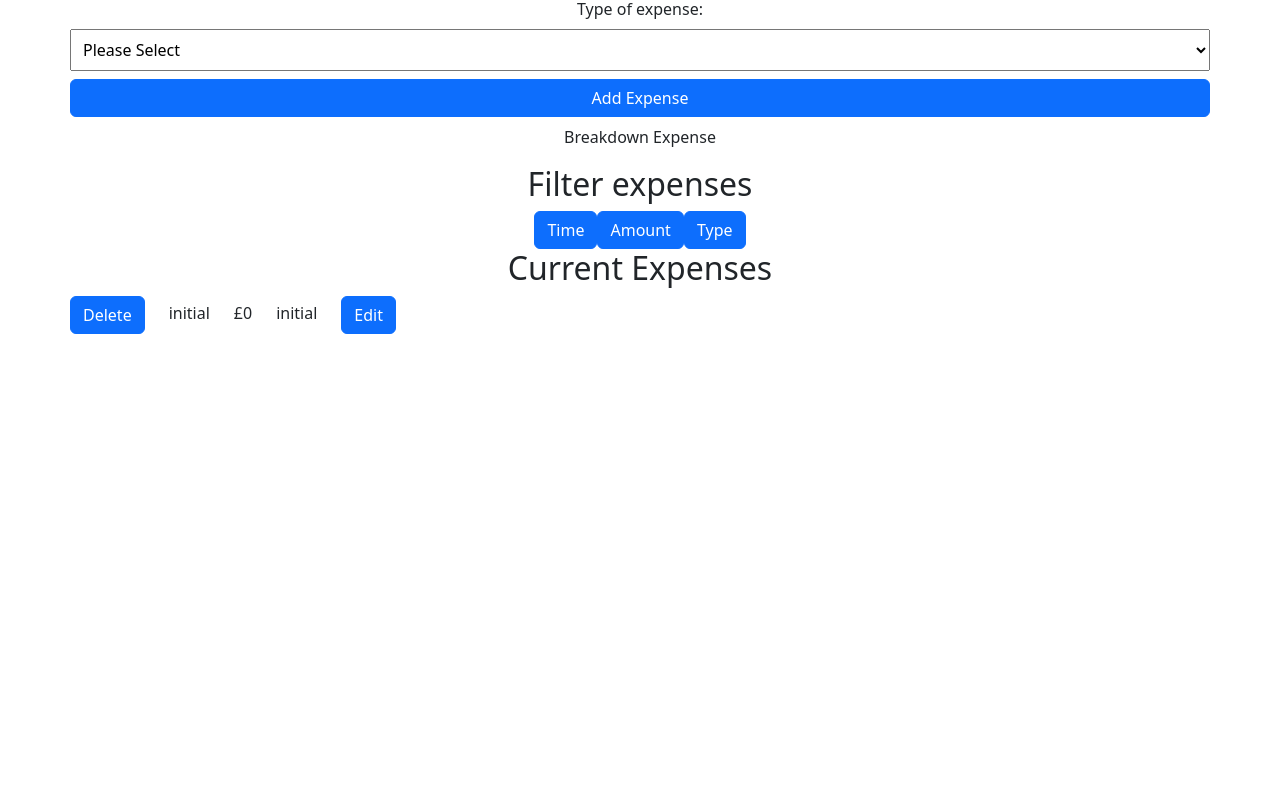
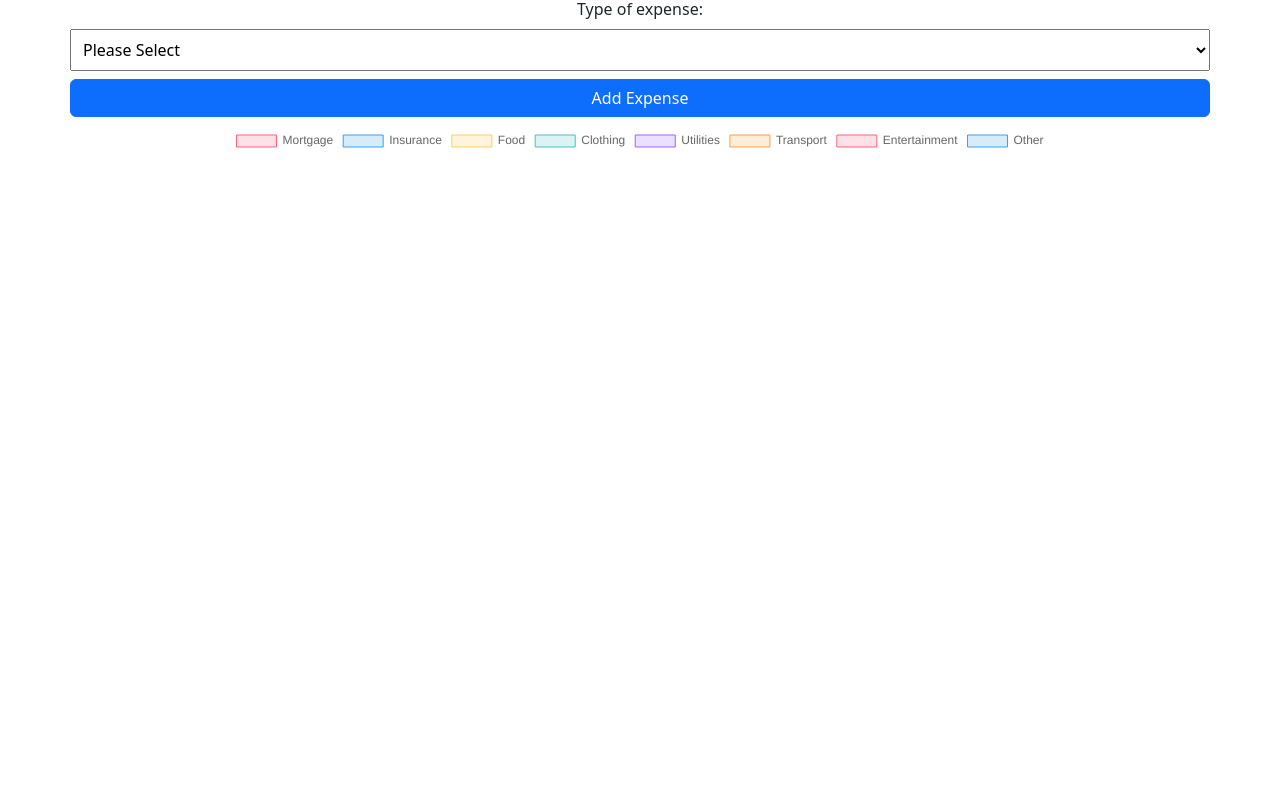
Before and after one commit to MoAnsir/Expense_Tracker, a React (Create React App) app: page / in a window 1280 px wide. Shown: the part 360-1160 px from the top of the page. Before the commit the page ends 800 px from the top, so only its background shows below. Built offline with nearby package versions, Linux system fonts and the light colour scheme.

Commit message:
added breakdown with pie chart

```diff
--- a/package.json
+++ b/package.json
@@ -7,6 +7,7 @@
     "@testing-library/react": "^13.3.0",
     "@testing-library/user-event": "^13.5.0",
     "bootstrap": "^5.2.0",
+    "chart.js": "^3.9.1",
     "cypress": "^10.4.0",
     "eslint-plugin-cypress": "^2.12.1",
     "lint-staged": "^13.0.3",
@@ -15,6 +16,7 @@
     "prettier": "^2.7.1",
     "react": "^18.2.0",
     "react-bootstrap": "^2.5.0",
+    "react-chartjs-2": "^4.3.1",
     "react-dom": "^18.2.0",
     "react-scripts": "5.0.1",
     "react-test-renderer": "^18.2.0",
--- a/src/App.js
+++ b/src/App.js
@@ -24,7 +24,7 @@ function App() {
             <h1 className="p-4">Expense tracker</h1>
             <Container>
                 <AddExpense setExpenses={setExpenses} expenses={expenses} />
-                <BreakdownExpense />
+                <BreakdownExpense expenses={expenses} />
                 <FilterExpense expenses={expenses} setExpenses={setExpenses} />
                 <ListExpense setExpenses={setExpenses} expenses={expenses} />
             </Container>
--- a/src/Comps/AddExpense.js
+++ b/src/Comps/AddExpense.js
@@ -1,4 +1,4 @@
-import { Row, Col, Button } from "react-bootstrap";
+import { Row, Button } from "react-bootstrap";
 import { useState } from "react";
 import { v4 as uuidv4 } from "uuid";
 
--- a/src/Comps/BreakdownExpense.js
+++ b/src/Comps/BreakdownExpense.js
@@ -1,11 +1,83 @@
-import { Row, Col, Button } from "react-bootstrap";
-import { useState } from "react";
+import { Row, Col } from "react-bootstrap";
+import { Chart as ChartJS, ArcElement, Tooltip, Legend } from "chart.js";
+import { Pie } from "react-chartjs-2";
 
-function BreakdownExpense({}) {
+function BreakdownExpense({ expenses }) {
+    const filterMortgageNum = expenses.filter(function (value) {
+        return value.type === "mortgage";
+    });
+    const filterInsuranceNum = expenses.filter(function (value) {
+        return value.type === "insurance";
+    });
+    const filterFoodNum = expenses.filter(function (value) {
+        return value.type === "food";
+    });
+    const filterClothingNum = expenses.filter(function (value) {
+        return value.type === "clothing";
+    });
+    const filterUtilitiesNum = expenses.filter(function (value) {
+        return value.type === "utilities";
+    });
+    const filterTransportNum = expenses.filter(function (value) {
+        return value.type === "transport";
+    });
+    const filterEntertainmentNum = expenses.filter(function (value) {
+        return value.type === "entertainment";
+    });
+    const filterOtherNum = expenses.filter(function (value) {
+        return value.type === "other";
+    });
+
+    ChartJS.register(ArcElement, Tooltip, Legend);
+    const data = {
+        labels: [
+            "Mortgage",
+            "Insurance",
+            "Food",
+            "Clothing",
+            "Utilities",
+            "Transport",
+            "Entertainment",
+            "Other",
+        ],
+        datasets: [
+            {
+                label: "# of Votes",
+                data: [
+                    filterMortgageNum.length,
+                    filterInsuranceNum.length,
+                    filterFoodNum.length,
+                    filterClothingNum.length,
+                    filterUtilitiesNum.length,
+                    filterTransportNum.length,
+                    filterEntertainmentNum.length,
+                    filterOtherNum.length,
+                ],
+                backgroundColor: [
+                    "rgba(255, 99, 132, 0.2)",
+                    "rgba(54, 162, 235, 0.2)",
+                    "rgba(255, 206, 86, 0.2)",
+                    "rgba(75, 192, 192, 0.2)",
+                    "rgba(153, 102, 255, 0.2)",
+                    "rgba(255, 159, 64, 0.2)",
+                ],
+                borderColor: [
+                    "rgba(255, 99, 132, 1)",
+                    "rgba(54, 162, 235, 1)",
+                    "rgba(255, 206, 86, 1)",
+                    "rgba(75, 192, 192, 1)",
+                    "rgba(153, 102, 255, 1)",
+                    "rgba(255, 159, 64, 1)",
+                ],
+                borderWidth: 1,
+            },
+        ],
+    };
+
     return (
         <Row>
             <Col>
-                <p>Breakdown Expense</p>
+                <Pie data={data} />
             </Col>
         </Row>
     );
```
Also changed, not shown: 1 other file (tests, documents, lock files or other folders).
